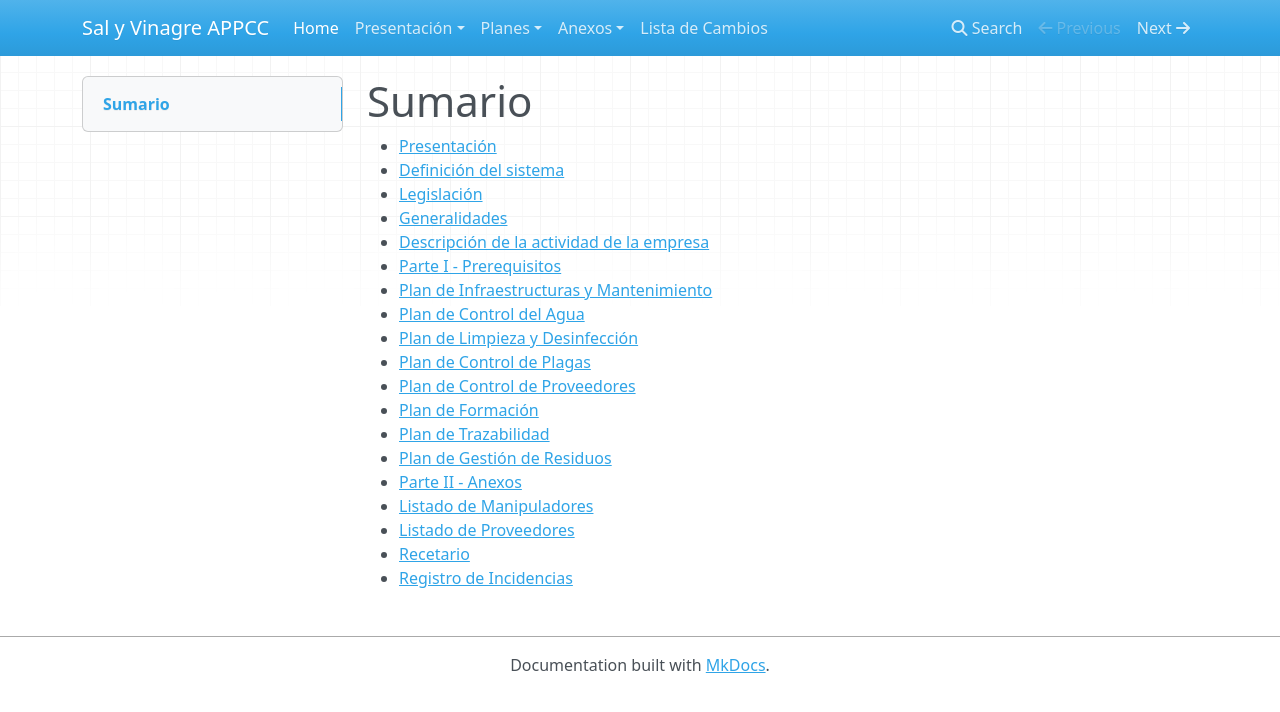
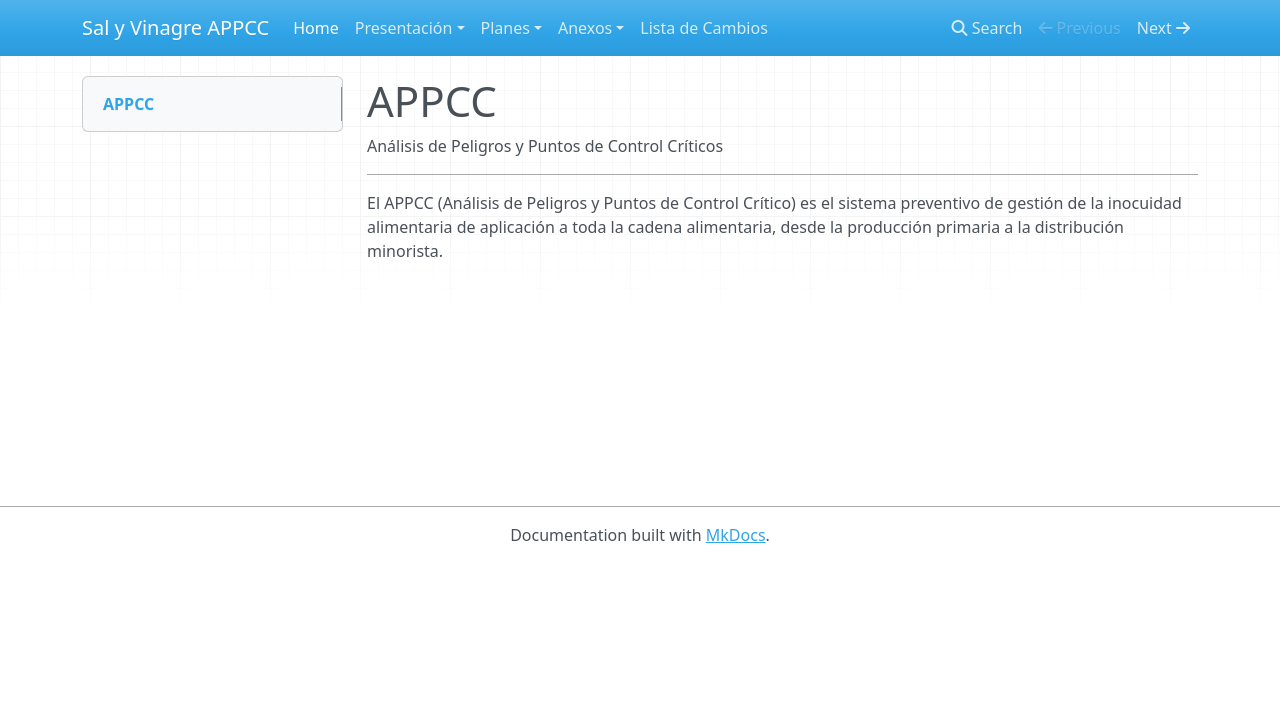
Before and after one commit to salyvinagre/appcc, an MkDocs documentation site: the page built from docs/index.md, in a window 1280 px wide. Shown: the top 712 px of the page. Built offline with MkDocs 1.6.1, drawn with Linux system fonts in a browser that asks for light colours; nearby versions of some CDN libraries.

Commit message:
Add a default index.md

```diff
--- a/docs/index.md
+++ b/docs/index.md
@@ -1,21 +1,5 @@
-# Sumario
+# APPCC
+Análisis de Peligros y Puntos de Control Críticos
+___
 
-* [Presentación](intro/README.md)
-  * [Definición del sistema](intro/definicion.md)
-  * [Legislación](intro/legislacion.md)
-  * [Generalidades](intro/generalidades.md)
-  * [Descripción de la actividad de la empresa](intro/descripcion.md)
-* [Parte I - Prerequisitos](planes/README.md)
-  * [Plan de Infraestructuras y Mantenimiento](planes/mantenimiento.md)
-  * [Plan de Control del Agua](planes/agua.md)
-  * [Plan de Limpieza y Desinfección](planes/limpieza.md)
-  * [Plan de Control de Plagas](planes/plagas.md)
-  * [Plan de Control de Proveedores](planes/proveedores.md)
-  * [Plan de Formación](planes/formacion.md)
-  * [Plan de Trazabilidad](planes/trazabilidad.md)
-  * [Plan de Gestión de Residuos](planes/residuos.md)
-* [Parte II - Anexos](anexos/README.md)
-  * [Listado de Manipuladores](anexos/manipuladores.md)
-  * [Listado de Proveedores](anexos/proveedores.md)
-  * [Recetario](anexos/recetario.md)
-  * [Registro de Incidencias](anexos/incidencias.md)
+El APPCC (Análisis de Peligros y Puntos de Control Crítico) es el sistema preventivo de gestión de la inocuidad alimentaria de aplicación a toda la cadena alimentaria, desde la producción primaria a la distribución minorista.
```
